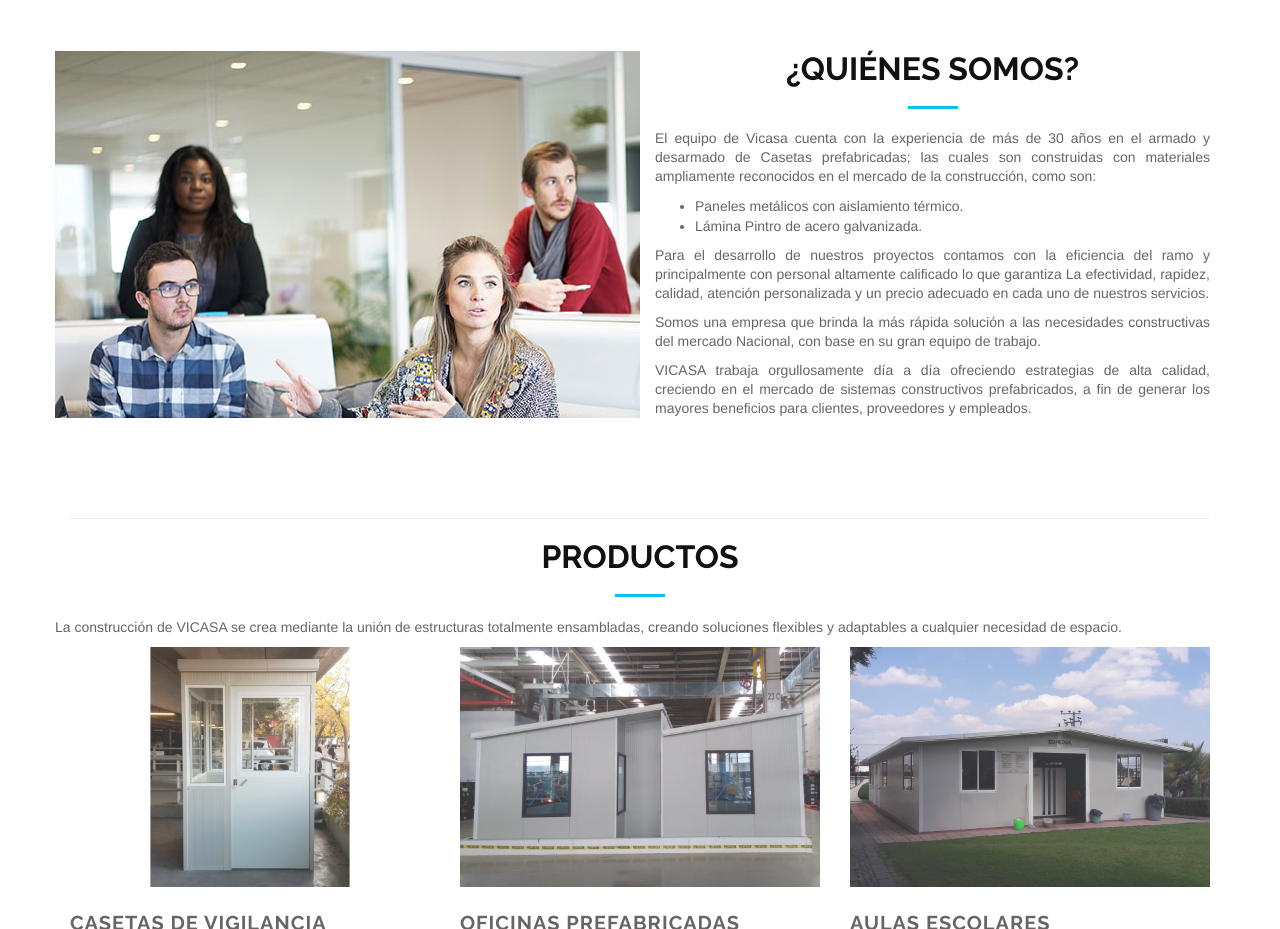
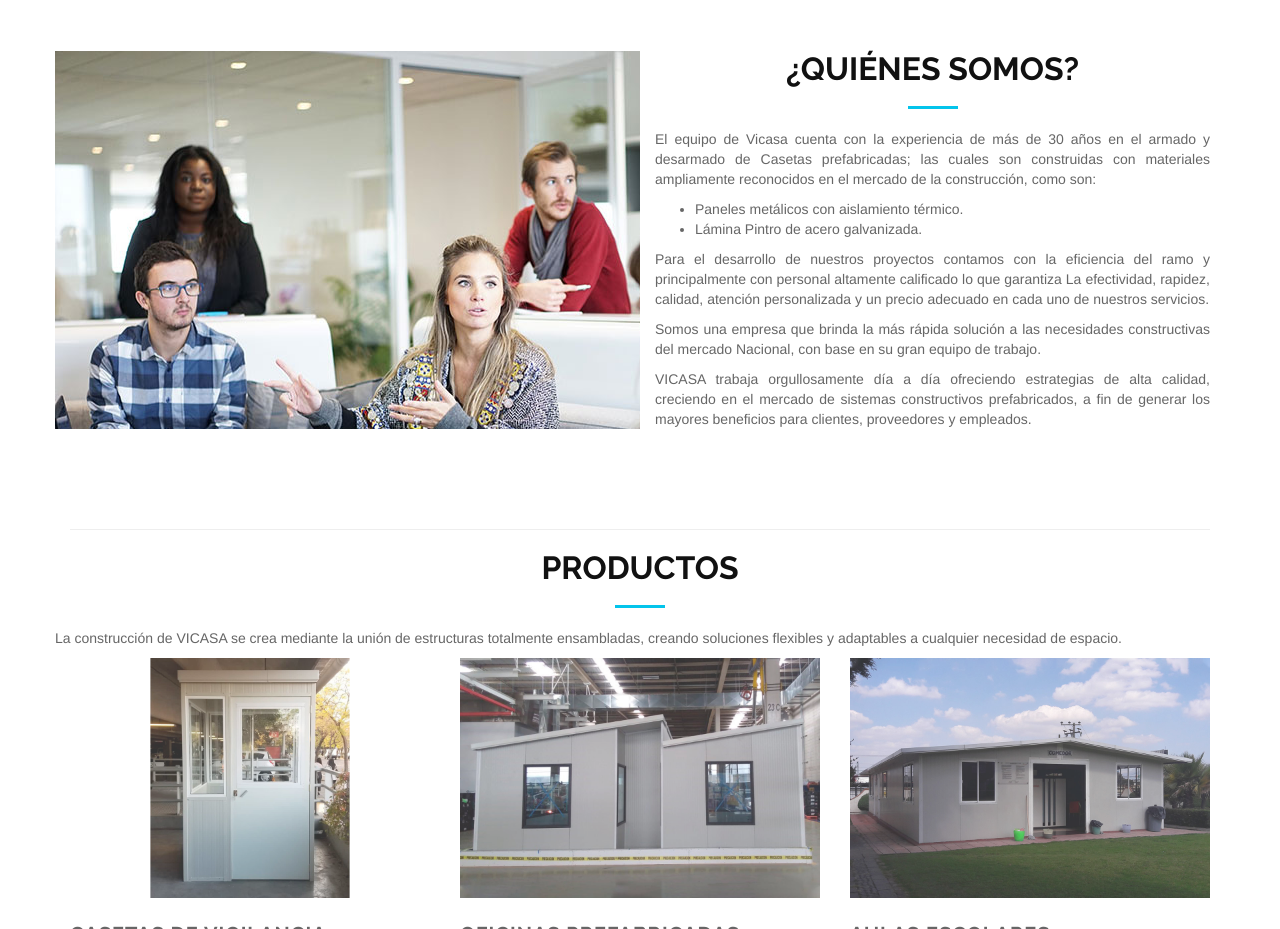
Before and after one commit to ParkerLR/Web-CV.github.io, a plain HTML site: page index.html in a window 1280 px wide. Shown: the part 920-1849 px from the top of the page. Drawn offline with Linux system fonts and the light colour scheme.

Commit message:
Update style.css

```diff
--- a/css/style.css
+++ b/css/style.css
@@ -514,7 +514,7 @@
 }
 
 #about .about-text {
-  line-height: 19px;
+  line-height: 20px;
   text-align: justify;
 }
 
```
